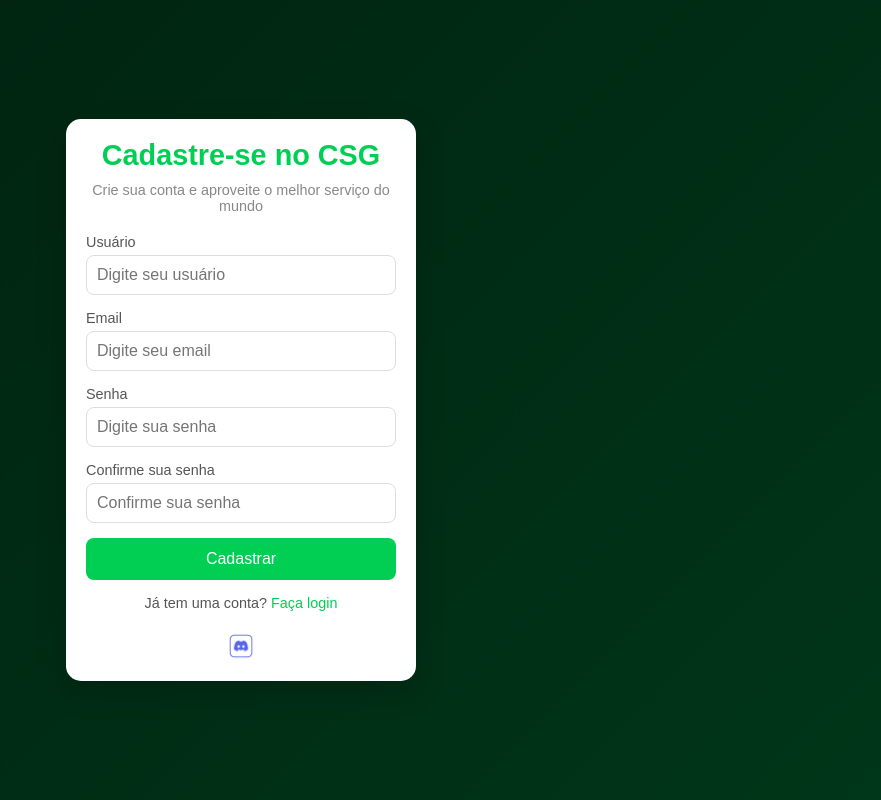
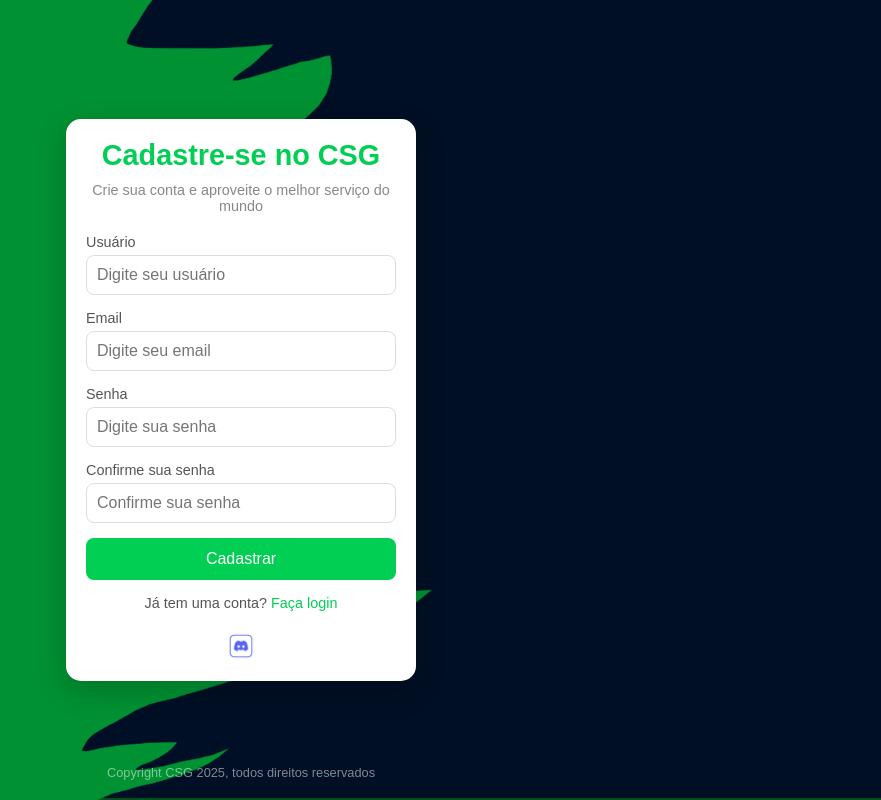
Before and after one commit to jveziin/login-csg, a plain HTML site: page cadastro.html in a window 1280 px wide. Shown: the whole page, without its empty margins (399-1280 px from the left). Drawn offline with Linux system fonts and the light colour scheme.

Commit message:
atualização 1.0.3

```diff
--- a/cadastro.css
+++ b/cadastro.css
@@ -9,38 +9,36 @@ html, body {
     width: 100%;
     height: 100%;
     overflow-x: hidden; /* Bloqueia o scroll horizontal */
+    min-height: 100vh; /* Garante que o fundo cubra toda a altura da tela */
 }
 
 body {
     font-family: 'Arial', sans-serif;
-    background-color: #001f0f; /* Verde escuro baseado na cor principal */
+    background-color: #001f0f; /* Cor de fallback */
+    background-image: url('assets/img/fundo.png'); /* Imagem de fundo padrão */
+    background-size: cover; /* Cobrir toda a área */
+    background-position: center; /* Centralizar a imagem */
+    background-repeat: no-repeat; /* Evitar repetição */
+    background-attachment: fixed; /* Fixar o fundo para evitar movimento ao rolar */
     display: flex;
     justify-content: center;
     align-items: center;
     min-height: 100vh;
     overflow: hidden;
     padding: 20px; /* Adiciona padding para evitar que o conteúdo encoste nas bordas */
+    position: relative; /* Para posicionar o overlay */
 }
 
-/* Efeito de fundo animado */
-.background-effect {
-    position: fixed; /* Fixa o fundo para evitar recarregamentos visíveis */
+/* Overlay escuro para escurecer levemente o fundo */
+body::before {
+    content: '';
+    position: absolute;
     top: 0;
     left: 0;
     width: 100%;
     height: 100%;
-    background: linear-gradient(135deg, #001f0f, #00381a); /* Gradiente com tons próximos */
-    z-index: -1;
-    animation: animateBackground 10s infinite alternate;
-}
-
-@keyframes animateBackground {
-    0% {
-        transform: scale(1);
-    }
-    100% {
-        transform: scale(1.2);
-    }
+    background: rgba(0, 0, 0, 0.3); /* Overlay escuro com baixa opacidade */
+    z-index: -1; /* Coloca o overlay atrás do conteúdo */
 }
 
 /* Efeito de fade-in ao carregar a página */
@@ -255,11 +253,26 @@ body {
     }
 }
 
+/* Estilos do rodapé */
+.footer {
+    position: fixed;
+    bottom: 20px; /* Posição inicial */
+    left: 0;
+    width: 100%;
+    text-align: center;
+    font-size: 0.8rem;
+    color: rgba(255, 255, 255, 0.5); /* Texto com opacidade baixa */
+    z-index: 1; /* Garante que o rodapé fique acima do fundo */
+    opacity: 0; /* Inicialmente invisível */
+    animation: fadeIn 3s ease-in-out 1s forwards; /* Efeito fade-in com delay */
+}
+
 /* Media Queries para dispositivos móveis */
 @media (max-width: 480px) {
     body {
         padding: 10px; /* Reduz o padding para telas menores */
         overflow: hidden; /* Desabilita o scroll */
+        background-image: url('assets/img/fundom.png'); /* Imagem de fundo para mobile */
     }
 
     body::-webkit-scrollbar {
@@ -294,4 +307,9 @@ body {
     .login-link {
         font-size: 0.8rem; /* Tamanho menor para o link de cadastro */
     }
+
+    .footer {
+        font-size: 0.7rem; /* Tamanho menor para mobile */
+        bottom: 5px; /* Ajuste de posição para telas pequenas */
+    }
 }
--- a/cadastro.html
+++ b/cadastro.html
@@ -8,7 +8,7 @@
 </head>
 <body>
     <div class="background-effect"></div>
-    <div class="login-container fade-in border-transition"> <!-- Classe border-transition -->
+    <div class="login-container fade-in">
         <h1>Cadastre-se no CSG</h1>
         <p class="subtitle">Crie sua conta e aproveite o melhor serviço do mundo</p>
         <form class="login-form">
@@ -48,6 +48,11 @@
         </a>
     </div>
 
+    <!-- Rodapé -->
+    <footer class="footer">
+        <p>Copyright CSG 2025, todos direitos reservados</p>
+    </footer>
+
     <script src="js/script.js"></script>
 </body>
 </html>
--- a/styles.css
+++ b/styles.css
@@ -9,38 +9,36 @@ html, body {
     width: 100%;
     height: 100%;
     overflow-x: hidden; /* Bloqueia o scroll horizontal */
+    min-height: 100vh; /* Garante que o fundo cubra toda a altura da tela */
 }
 
 body {
     font-family: 'Arial', sans-serif;
-    background-color: #001f0f; /* Verde escuro baseado na cor principal */
+    background-color: #001f0f; /* Cor de fallback */
+    background-image: url('assets/img/fundo.png'); /* Imagem de fundo padrão */
+    background-size: cover; /* Cobrir toda a área */
+    background-position: center; /* Centralizar a imagem */
+    background-repeat: no-repeat; /* Evitar repetição */
+    background-attachment: fixed; /* Fixar o fundo para evitar movimento ao rolar */
     display: flex;
     justify-content: center;
     align-items: center;
     min-height: 100vh;
     overflow: hidden;
     padding: 20px; /* Adiciona padding para evitar que o conteúdo encoste nas bordas */
+    position: relative; /* Para posicionar o overlay */
 }
 
-/* Efeito de fundo animado */
-.background-effect {
-    position: fixed; /* Fixa o fundo para evitar recarregamentos visíveis */
+/* Overlay escuro para escurecer levemente o fundo */
+body::before {
+    content: '';
+    position: absolute;
     top: 0;
     left: 0;
     width: 100%;
     height: 100%;
-    background: linear-gradient(135deg, #001f0f, #00381a); /* Gradiente com tons próximos */
-    z-index: -1;
-    animation: animateBackground 10s infinite alternate;
-}
-
-@keyframes animateBackground {
-    0% {
-        transform: scale(1);
-    }
-    100% {
-        transform: scale(1.2);
-    }
+    background: rgba(0, 0, 0, 0.3); /* Overlay escuro com baixa opacidade */
+    z-index: -1; /* Coloca o overlay atrás do conteúdo */
 }
 
 /* Efeito de fade-in ao carregar a página */
@@ -255,11 +253,26 @@ body {
     }
 }
 
+/* Estilos do rodapé */
+.footer {
+    position: fixed;
+    bottom: 20px; /* Posição inicial */
+    left: 0;
+    width: 100%;
+    text-align: center;
+    font-size: 0.8rem;
+    color: rgba(255, 255, 255, 0.5); /* Texto com opacidade baixa */
+    z-index: 1; /* Garante que o rodapé fique acima do fundo */
+    opacity: 0; /* Inicialmente invisível */
+    animation: fadeIn 3s ease-in-out 1s forwards; /* Efeito fade-in com delay */
+}
+
 /* Media Queries para dispositivos móveis */
 @media (max-width: 480px) {
     body {
         padding: 10px; /* Reduz o padding para telas menores */
         overflow: hidden; /* Desabilita o scroll */
+        background-image: url('assets/img/fundom.png'); /* Imagem de fundo para mobile */
     }
 
     body::-webkit-scrollbar {
@@ -294,4 +307,9 @@ body {
     .signup-link {
         font-size: 0.8rem; /* Tamanho menor para o link de cadastro */
     }
+
+    .footer {
+        font-size: 0.7rem; /* Tamanho menor para mobile */
+        bottom: 10px; /* Ajuste de posição para telas pequenas */
+    }
 }
```
Also changed, not shown: index.html (+5 -0 lines), assets/img/fundo.png (added), assets/img/fundom.png (added).
